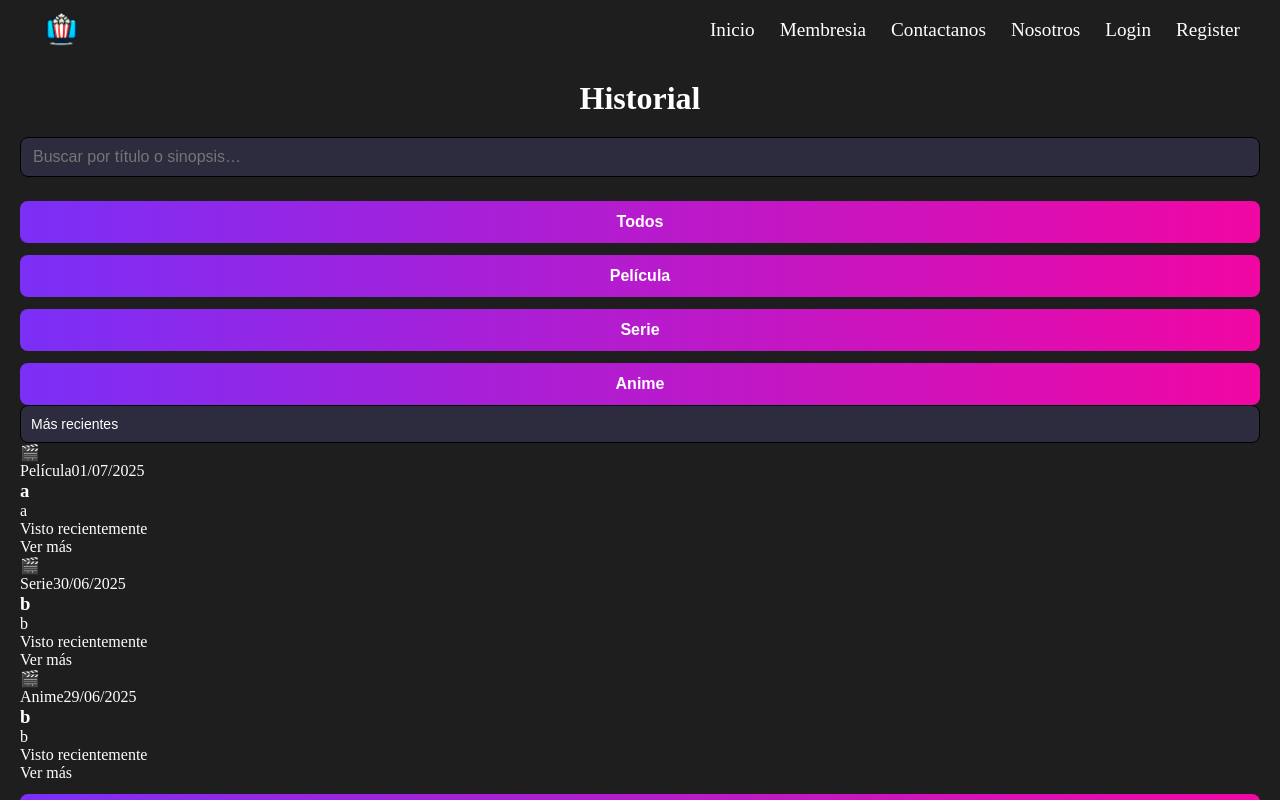
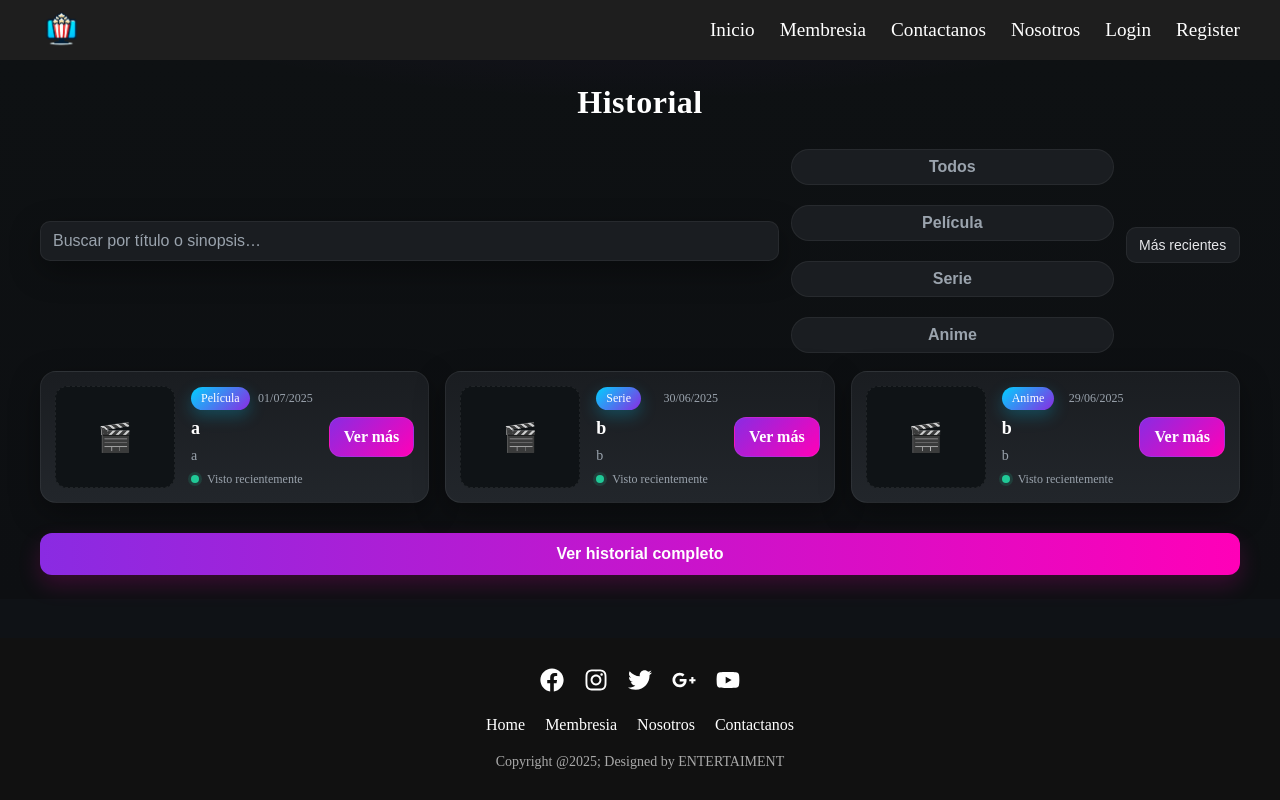
Before and after one commit to bedocerrarmigit/Enter-Front, a React (Vite) app: page / in a window 1280 px wide. Both pictures are taken after a click on the button "Historial". Shown: the top 800 px of the page. Built offline with nearby package versions, Linux system fonts and the light colour scheme.

Commit message:
Style: Se agrega nuevos colores y mas decoracion al css junto a los tamaños e imagenes

```diff
--- a/src/Componentes/Historial/Historial.module.css
+++ b/src/Componentes/Historial/Historial.module.css
@@ -1,80 +1,222 @@
-.historial {
-  padding: 20px;
-  color: white;
-  background-color: #1e1e1e;
-  min-height: 30vh;
+:root {
+  --bg: #111416;
+  --panel: #1a1d21;
+  --panel-2: #22262b;
+  --text: #e6e7ea;
+  --muted: #9aa3ad;
+  --brand: #8a2be2;           /* morado */
+  --brand-2: #ff00b8;         /* magenta */
+  --accent: #00d1ff;          /* cian */
+  --ok: #20c997;
+  --shadow: 0 10px 30px rgba(0,0,0,.35);
 }
 
-.historial h1 {
-  text-align: center;
-  margin-bottom: 20px;
+.historial {
+  min-height: 30vh;
+  padding: 24px;
+  color: var(--text);
+  background:
+    radial-gradient(1200px 400px at 50% -200px, rgba(138,43,226,.15), transparent 60%),
+    linear-gradient(#0e1113, #0d0f12);
 }
 
-.imagenes {
+.header {
+  max-width: 1200px;
+  margin: 0 auto 18px;
+  display: grid;
+  gap: 16px;
+}
+.header h1 {
+  text-align: center;
+  letter-spacing: .5px;
+  font-size: clamp(22px, 3vw, 32px);
+}
+
+.controls {
+  display: grid;
+  grid-template-columns: 1fr auto auto;
+  gap: 12px;
+  align-items: center;
+}
+.search {
+  width: 100%;
+  padding: 10px 12px;
+  border-radius: 10px;
+  border: 1px solid rgba(255,255,255,.06);
+  background: var(--panel);
+  color: var(--text);
+  outline: none;
+  box-shadow: var(--shadow);
+}
+.search::placeholder { color: var(--muted); }
+
+.pills {
+  display: flex;
+  gap: 8px;
+  flex-wrap: wrap;
+}
+.pill {
+  padding: 8px 12px;
+  border-radius: 999px;
+  background: var(--panel);
+  border: 1px solid rgba(255,255,255,.06);
+  color: var(--muted);
+  cursor: pointer;
+  transition: transform .15s ease, background .2s ease, color .2s ease, border-color .2s ease;
+}
+.pill:hover { transform: translateY(-1px); color: var(--text); }
+.pillActive {
+  color: white;
+  background: linear-gradient(135deg, var(--brand), var(--brand-2));
+  border-color: transparent;
+}
+
+.select {
+  padding: 9px 12px;
+  border-radius: 10px;
+  border: 1px solid rgba(255,255,255,.06);
+  background: var(--panel);
+  color: var(--text);
+  cursor: pointer;
+}
+
+.grid {
+  max-width: 1200px;
+  margin: 10px auto 0;
+  display: grid;
+  gap: 16px;
+  grid-template-columns: repeat(12, 1fr);
+}
+
+.card {
+  grid-column: span 12;
+  display: grid;
+  grid-template-columns: 120px 1fr auto;
+  gap: 16px;
+  align-items: stretch;
+  background: linear-gradient(180deg, var(--panel), var(--panel-2));
+  border: 1px solid rgba(255,255,255,.06);
+  border-radius: 16px;
+  padding: 14px;
+  box-shadow: var(--shadow);
+  transition: transform .18s ease, box-shadow .18s ease, border-color .2s ease;
+}
+.card:hover {
+  transform: translateY(-2px);
+  border-color: rgba(138,43,226,.35);
+  box-shadow: 0 14px 40px rgba(138,43,226,.15);
+}
+
+.thumb {
+  background: #0f1316;
+  border: 1px dashed rgba(255,255,255,.08);
+  border-radius: 12px;
+  display: grid;
+  place-items: center;
+  overflow: hidden;
+  min-height: 100px;
+}
+.placeholderIcon {
+  font-size: 28px;
+  opacity: .85;
+}
+
+.body {
+  display: grid;
+  align-content: center;
+  gap: 8px;
+}
+.cardTop {
   display: flex;
   justify-content: space-between;
-  width: 100%;
-  background-color: #2a2a2a;
-  padding: 60px;
-  border-radius: 10px;
+  align-items: center;
+  gap: 6px;
+}
+.badge {
+  font-size: 12px;
+  padding: 4px 10px;
+  border-radius: 999px;
   color: white;
-  box-shadow: 0 0 10px #000;
+  background: linear-gradient(135deg, var(--accent), var(--brand));
+  box-shadow: 0 6px 16px rgba(0, 209, 255, .25);
+}
+.date {
+  font-size: 12px;
+  color: var(--muted);
+}
+.title {
+  margin: 0;
+  font-size: 18px;
+  line-height: 1.2;
+}
+.synopsis {
+  margin: 0;
+  color: var(--muted);
+  font-size: 14px;
+}
+.metaRow {
+  display: flex;
+  align-items: center;
+  gap: 8px;
+}
+.dot {
+  width: 8px; height: 8px; border-radius: 50%;
+  background: var(--ok);
+  box-shadow: 0 0 0 3px rgba(32,201,151,.15);
+}
+.metaText { color: var(--muted); font-size: 12px; }
+
+
+.actions {
+  display: grid;
+  align-content: center;
+}
+.cta {
+  text-decoration: none;
+  font-weight: 700;
+  padding: 10px 14px;
+  border-radius: 12px;
+  background: linear-gradient(135deg, var(--brand), var(--brand-2));
+  color: white;
+  border: 1px solid rgba(255,255,255,.06);
+  transition: transform .15s ease, opacity .2s ease;
+}
+.cta:hover { transform: translateY(-1px); opacity: .95; }
+
+
+.empty {
+  grid-column: 1 / -1;
+  text-align: center;
+  padding: 24px;
+  border: 1px dashed rgba(255,255,255,.1);
+  border-radius: 16px;
+  background: rgba(255,255,255,.02);
+  color: var(--muted);
 }
 
-.contenedor {
-  display: flex;
-  flex-direction: column;
-  gap: 20px;
-  align-items: center;
-}
 
-.item {
-  display: flex;
-  justify-content: space-between;
-  width: 90%;
-  background-color: #2a2a2a;
-  padding: 15px;
-  border-radius: 10px;
-  color: white;
-}
-
-.info {
-  display: flex;
-  gap: 15px;
-}
-
-.info img {
-  width: 100px;
-  height: 70px;
-  border-radius: 5px;
-}
-
-.detalle {
-  display: flex;
-  flex-direction: column;
-  justify-content: center;
-  text-align: right;
-}
-
-.vermas {
-  color: red;
-  cursor: pointer;
-  font-size: 0.9rem;
-  text-decoration: none;
-}
-
-.boton {
+.footerCta {
+  max-width: 1200px;
+  margin: 18px auto 0;
   display: flex;
   justify-content: center;
-  margin-top: 20px;
 }
+.primary {
+  border: none;
+  padding: 12px 18px;
+  border-radius: 12px;
+  font-weight: 800;
+  background: linear-gradient(90deg, var(--brand), var(--brand-2));
+  color: #fff;
+  box-shadow: 0 10px 22px rgba(255,0,184,.18);
+  cursor: pointer;
+  transition: transform .15s ease, box-shadow .15s ease;
+}
+.primary:hover { transform: translateY(-1px); box-shadow: 0 14px 26px rgba(255,0,184,.26); }
 
-.boton button {
-  background-color: deepskyblue;
-  color: black;
-  padding: 8px 16px;
-  border: none;
-  border-radius: 8px;
-  font-weight: bold;
-  cursor: pointer;
+@media (min-width: 720px) {
+  .card { grid-column: span 6; }
 }
+@media (min-width: 1024px) {
+  .card { grid-column: span 4; }
+}
```
